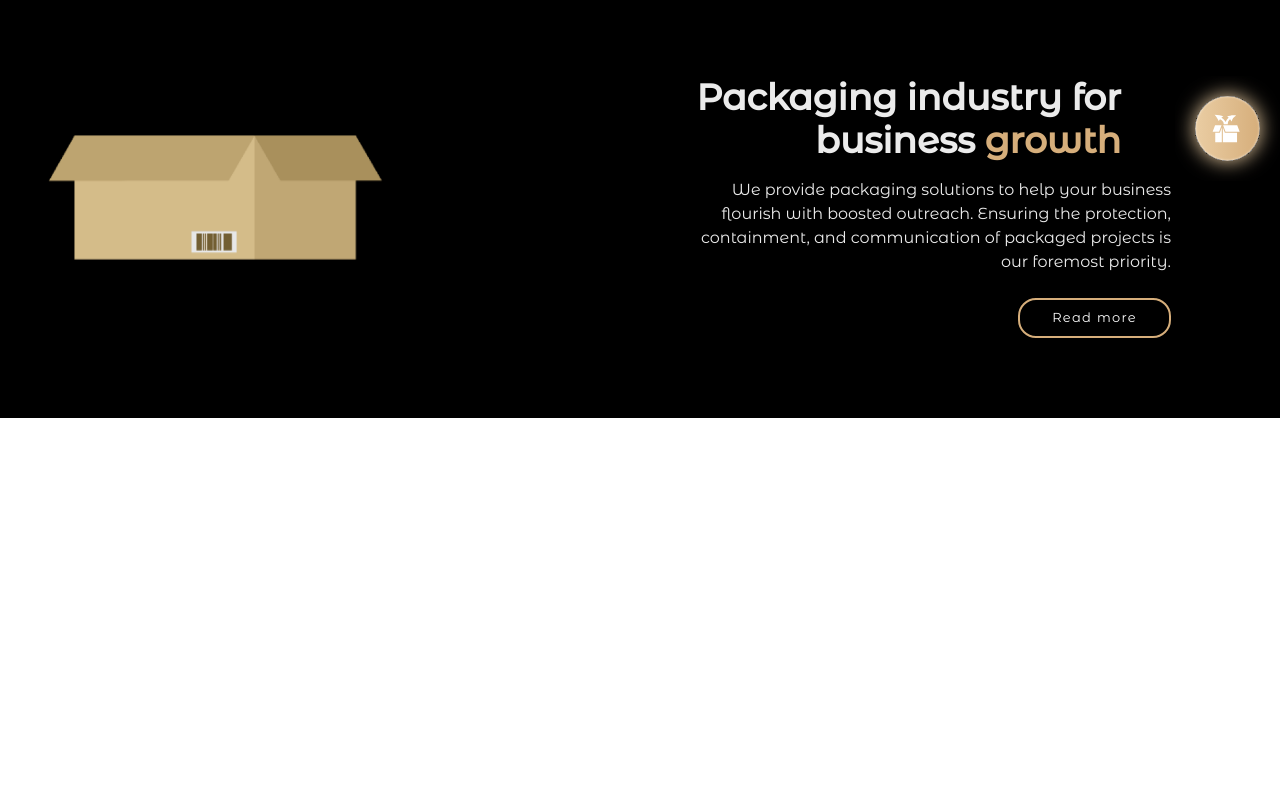
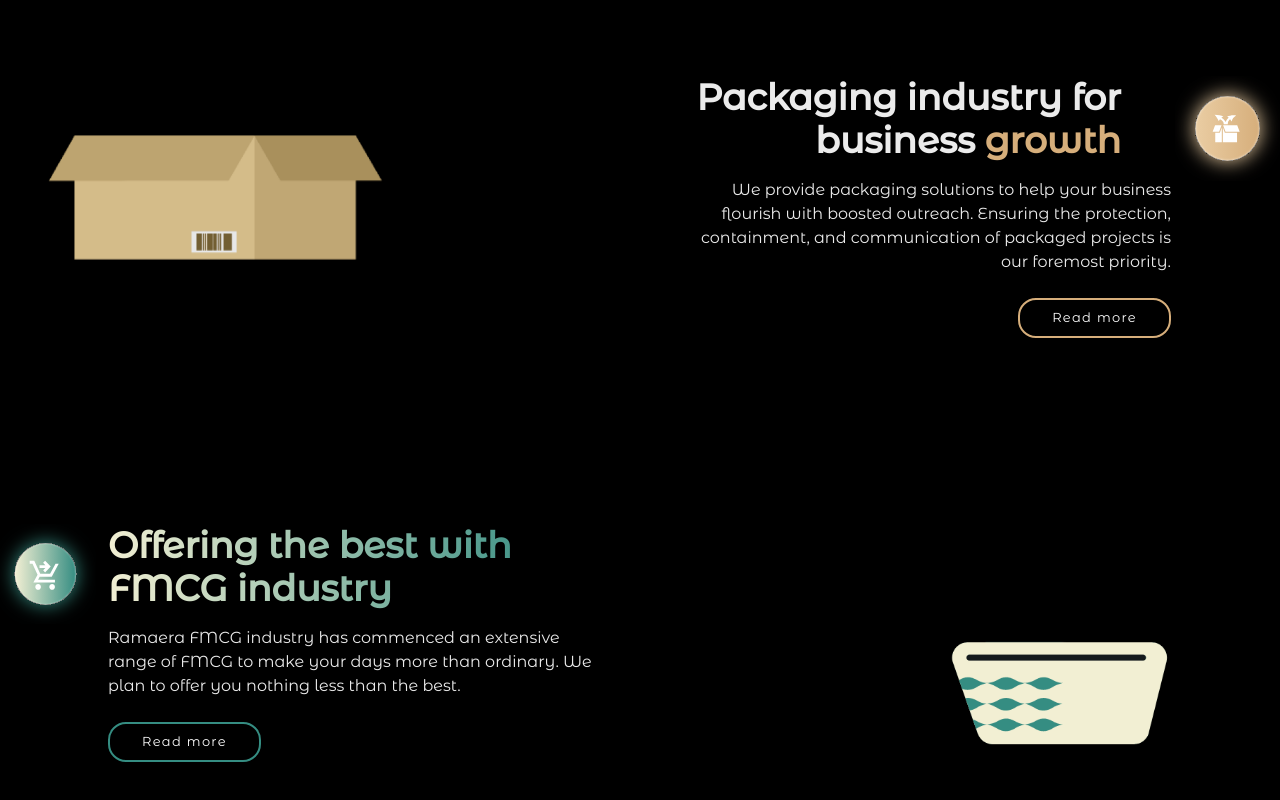
Before and after one commit to Hashal890/ramaera-landing-page, a React (Create React App) app: page / in a window 1280 px wide. Shown: the part 2064-2864 px from the top of the page. Before the commit the page ends 2482 px from the top, so only its background shows below. Built offline with nearby package versions, Linux system fonts and the light colour scheme; a web font is replaced by a local one.

Commit message:
created fmcg section

```diff
--- /dev/null
+++ b/src/Assets/Fmcgsvg.tsx
@@ -0,0 +1,94 @@
+import React from "react";
+
+const Fmcgsvg = () => {
+  return (
+    <svg
+      width="100"
+      height="100"
+      viewBox="0 0 141 155"
+      fill="none"
+      xmlns="http://www.w3.org/2000/svg"
+    >
+      <g filter="url(#filter0_di_1_2141)">
+        <circle
+          cx="63.5"
+          cy="77.5"
+          r="47.5"
+          fill="url(#paint0_linear_1_2141)"
+        />
+      </g>
+      <path
+        d="M52.0435 102C50.8478 102 49.8246 101.56 48.9739 100.68C48.1217 99.7977 47.6957 98.738 47.6957 97.5005C47.6957 96.263 48.1217 95.2032 48.9739 94.3212C49.8246 93.4407 50.8478 93.0005 52.0435 93.0005C53.2391 93.0005 54.2623 93.4407 55.113 94.3212C55.9652 95.2032 56.3913 96.263 56.3913 97.5005C56.3913 98.738 55.9652 99.7977 55.113 100.68C54.2623 101.56 53.2391 102 52.0435 102ZM73.7826 102C72.587 102 71.5638 101.56 70.713 100.68C69.8609 99.7977 69.4348 98.738 69.4348 97.5005C69.4348 96.263 69.8609 95.2032 70.713 94.3212C71.5638 93.4407 72.587 93.0005 73.7826 93.0005C74.9783 93.0005 76.0022 93.4407 76.8543 94.3212C77.7051 95.2032 78.1304 96.263 78.1304 97.5005C78.1304 98.738 77.7051 99.7977 76.8543 100.68C76.0022 101.56 74.9783 102 73.7826 102ZM44.7065 90.7505L51.1739 78.6005L43.3478 61.5005H39V57.0005H46.1196L55.3587 77.2505H70.6304L79.0543 61.5005H84L73.1848 81.7505H54.4348L52.0435 86.2505H78.1304V90.7505H44.7065ZM62.913 75.0005L59.8696 71.8505L63.2935 68.2505H54.2174V63.7505H63.2935L59.8152 60.1505L62.913 57.0005L71.6087 66.0005L62.913 75.0005Z"
+        fill="white"
+      />
+      <defs>
+        <filter
+          id="filter0_di_1_2141"
+          x="-14"
+          y="0"
+          width="155"
+          height="155"
+          filterUnits="userSpaceOnUse"
+          color-interpolation-filters="sRGB"
+        >
+          <feFlood flood-opacity="0" result="BackgroundImageFix" />
+          <feColorMatrix
+            in="SourceAlpha"
+            type="matrix"
+            values="0 0 0 0 0 0 0 0 0 0 0 0 0 0 0 0 0 0 127 0"
+            result="hardAlpha"
+          />
+          <feOffset />
+          <feGaussianBlur stdDeviation="15" />
+          <feComposite in2="hardAlpha" operator="out" />
+          <feColorMatrix
+            type="matrix"
+            values="0 0 0 0 0.207843 0 0 0 0 0.552941 0 0 0 0 0.509804 0 0 0 1 0"
+          />
+          <feBlend
+            mode="normal"
+            in2="BackgroundImageFix"
+            result="effect1_dropShadow_1_2141"
+          />
+          <feBlend
+            mode="normal"
+            in="SourceGraphic"
+            in2="effect1_dropShadow_1_2141"
+            result="shape"
+          />
+          <feColorMatrix
+            in="SourceAlpha"
+            type="matrix"
+            values="0 0 0 0 0 0 0 0 0 0 0 0 0 0 0 0 0 0 127 0"
+            result="hardAlpha"
+          />
+          <feOffset />
+          <feGaussianBlur stdDeviation="2" />
+          <feComposite in2="hardAlpha" operator="arithmetic" k2="-1" k3="1" />
+          <feColorMatrix
+            type="matrix"
+            values="0 0 0 0 1 0 0 0 0 1 0 0 0 0 1 0 0 0 1 0"
+          />
+          <feBlend
+            mode="normal"
+            in2="shape"
+            result="effect2_innerShadow_1_2141"
+          />
+        </filter>
+        <linearGradient
+          id="paint0_linear_1_2141"
+          x1="16"
+          y1="77.5"
+          x2="111"
+          y2="77.5"
+          gradientUnits="userSpaceOnUse"
+        >
+          <stop stop-color="#F2EFD3" />
+          <stop offset="1" stop-color="#358D82" />
+        </linearGradient>
+      </defs>
+    </svg>
+  );
+};
+
+export default Fmcgsvg;
--- /dev/null
+++ b/src/CSS/Fmcg.module.css
@@ -0,0 +1,5 @@
+.heading {
+  background: linear-gradient(90deg, #f2efd3 0%, #358d82 100%);
+  -webkit-background-clip: text;
+  -webkit-text-fill-color: transparent;
+}
--- a/src/Components/BottomSection.tsx
+++ b/src/Components/BottomSection.tsx
@@ -1,6 +1,7 @@
 import { Box } from "@chakra-ui/react";
 import React from "react";
 import Expansion from "./Expansion";
+import Fmcg from "./Fmcg";
 import Hotel from "./Hotel";
 import Packing from "./Packing";
 import Technology from "./Technology";
@@ -12,6 +13,7 @@
       <Technology />
       <Hotel />
       <Packing />
+      <Fmcg />
     </Box>
   );
 };
--- /dev/null
+++ b/src/Components/Fmcg.tsx
@@ -0,0 +1,49 @@
+import { Box, Button, Flex, Heading, Image, Text } from "@chakra-ui/react";
+import React from "react";
+import FmcgGIF from "../Assets/fmcg-gif.png";
+import Fmcgsvg from "../Assets/Fmcgsvg";
+import Styles from "../CSS/Fmcg.module.css"
+
+const Fmcg = () => {
+  return (
+    <Flex alignItems={"center"} justifyContent={"space-between"}>
+      <Flex gap={2}>
+        <Fmcgsvg />
+        <Box color={"whiteAlpha.900"} fontFamily={"Montserrat Alternates"}>
+          <Heading
+            maxW={"450px"}
+            mb={4}
+            color={"#ffa751"}
+            fontFamily={"Montserrat Alternates"}
+            className={Styles.heading}
+          >
+            Offering the best with FMCG industry
+          </Heading>
+          <Text maxW={"500px"}>
+            Ramaera FMCG industry has commenced an extensive range of FMCG to
+            make your days more than ordinary. We plan to offer you nothing less
+            than the best.
+          </Text>
+          <Button
+            color={"#ffffff"}
+            bg={"none"}
+            _hover={{ bg: "none" }}
+            borderRadius={18}
+            border={"2px solid #358d82"}
+            fontFamily={"Montserrat Alternates"}
+            letterSpacing={"0.1em"}
+            fontSize={"13px"}
+            fontWeight={400}
+            px={8}
+            mt={6}
+          >
+            Read more
+          </Button>
+        </Box>
+      </Flex>
+      <Image src={FmcgGIF} alt={"FmcgGIF"} h={"450px"} />
+    </Flex>
+  );
+};
+
+export default Fmcg;
```
Also changed, not shown: src/Assets/agri-gif.png (added), src/Assets/fmcg-gif.png (added).
